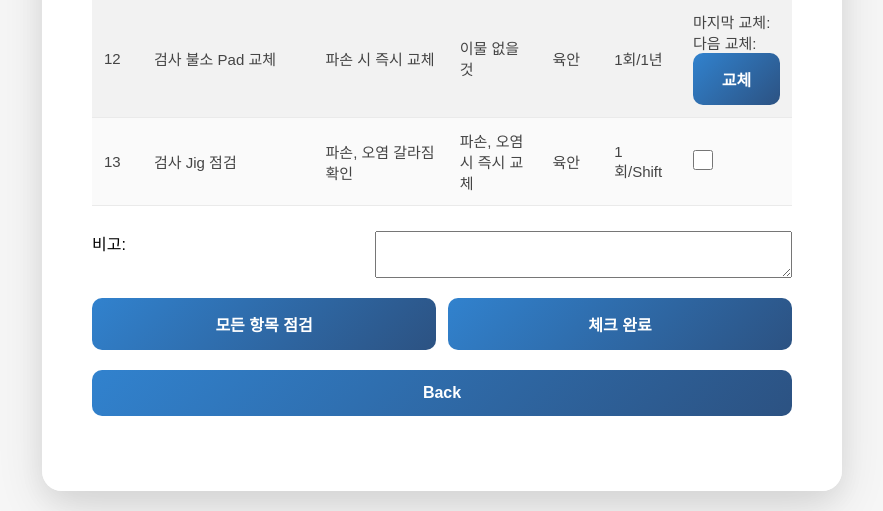
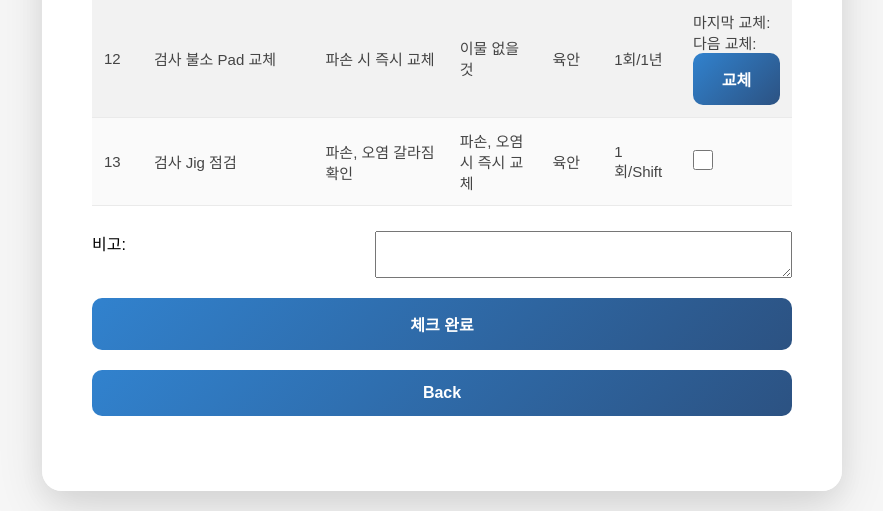
Before and after one commit to hctaehoon/checkSheetApp, a FastAPI app: template templates/fqa_sheet1.html in a window 1280 px wide. Shown: the part 1154-1665 px from the top of the page, without its empty margins (198-1081 px from the left). Run offline with FastAPI, Linux system fonts and the light colour scheme; the template is opened without the code that fills it, so the values that code supplies are empty; parts of the project's set-up code (start-up, migrations or seed data) failed here and were passed over.

Commit message:
Delete All check function

```diff
--- a/templates/fqa_sheet1.html
+++ b/templates/fqa_sheet1.html
@@ -174,7 +174,6 @@
             </div>
 
             <div class="form-group button-group">
-                <button onclick="selectAll()">모든 항목 점검</button>
                 <button onclick="submitData()">체크 완료</button>
             </div>
 
--- a/templates/fqa_sheet2.html
+++ b/templates/fqa_sheet2.html
@@ -182,7 +182,6 @@
             </table>
 
             <div class="form-group button-group">
-                <button onclick="selectAll()">모든 항목 점검</button>
                 <button onclick="submitData()">체크 완료</button>
             </div>
 
--- a/templates/fvi_sheet1.html
+++ b/templates/fvi_sheet1.html
@@ -209,7 +209,6 @@
                 <textarea id="remark" name="remark" rows="3" cols="50"></textarea>
             </div>
             <div class="form-group button-group">
-                <button onclick="selectAll()">모든 항목 점검</button>
                 <button onclick="submitData()">체크 완료</button>
             </div>
 
--- a/templates/fvi_sheet2.html
+++ b/templates/fvi_sheet2.html
@@ -196,7 +196,6 @@
             </table>
 
             <div class="form-group button-group">
-                <button onclick="selectAll()">모든 항목 점검</button>
                 <button onclick="submitData()">체크 완료</button>
             </div>
 
--- a/templates/vrs_sheet1.html
+++ b/templates/vrs_sheet1.html
@@ -132,7 +132,6 @@
                 <textarea id="remark" name="remark" rows="3" cols="50"></textarea>
             </div>
             <div class="form-group button-group">
-                <button onclick="selectAll()">모든 항목 점검</button>
                 <button onclick="submitData()">체크 완료</button>
             </div>
 
--- a/templates/vrs_sheet2.html
+++ b/templates/vrs_sheet2.html
@@ -113,7 +113,6 @@
             </div>
 
             <div class="form-group button-group">
-                <button onclick="selectAll()">모든 항목 점검</button>
                 <button onclick="submitData()">체크 완료</button>
             </div>
 
--- a/templates/vrs_sheet3.html
+++ b/templates/vrs_sheet3.html
@@ -151,7 +151,6 @@
             </table>
 
             <div class="form-group button-group">
-                <button onclick="selectAll()">모든 항목 점검</button>
                 <button onclick="submitData()">체크 완료</button>
             </div>
 
```
Also changed, not shown: 1 other file.
